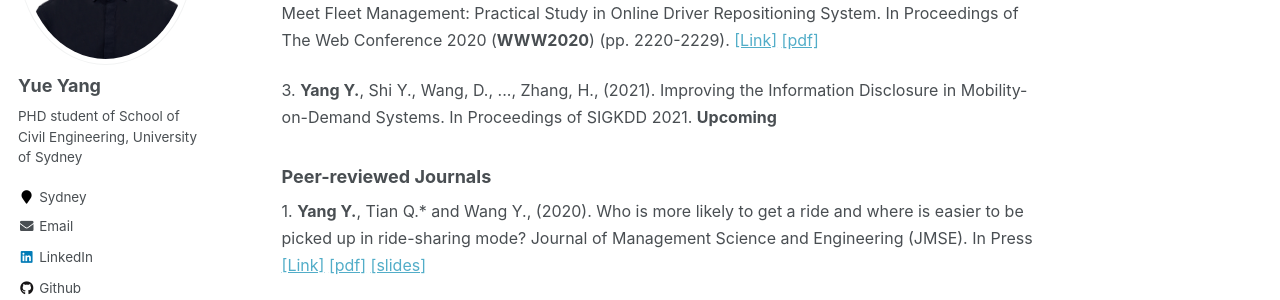
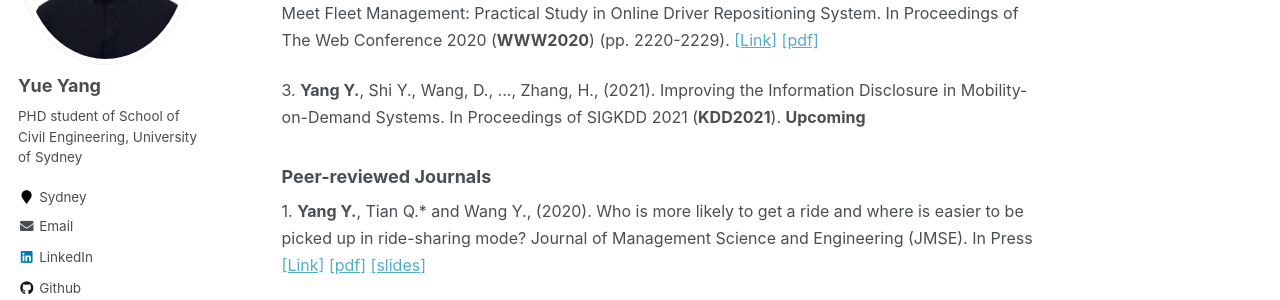
Before and after one commit to marco-yue/biography, a Jekyll site: the page built from _pages/about.md, in a window 1280 px wide and 900 px high, scrolled down 1433 px. Shown: the part 180-480 px from the top of the window. Built offline with Jekyll 4.4.1, drawn with Linux system fonts in a browser that asks for light colours.

Commit message:
Update about.md

```diff
--- a/_pages/about.md
+++ b/_pages/about.md
@@ -73,7 +73,7 @@ redirect_from:
   </font></p>
 
 <p><font size=3>
-3. <b>Yang Y.</b>, Shi Y., Wang, D., ..., Zhang, H., (2021). Improving the Information Disclosure in Mobility-on-Demand Systems. In Proceedings of SIGKDD 2021. <b>Upcoming</b>
+3. <b>Yang Y.</b>, Shi Y., Wang, D., ..., Zhang, H., (2021). Improving the Information Disclosure in Mobility-on-Demand Systems. In Proceedings of SIGKDD 2021 (<b>KDD2021</b>). <b>Upcoming</b>
   </font></p>
 
 ### Peer-reviewed Journals
```
